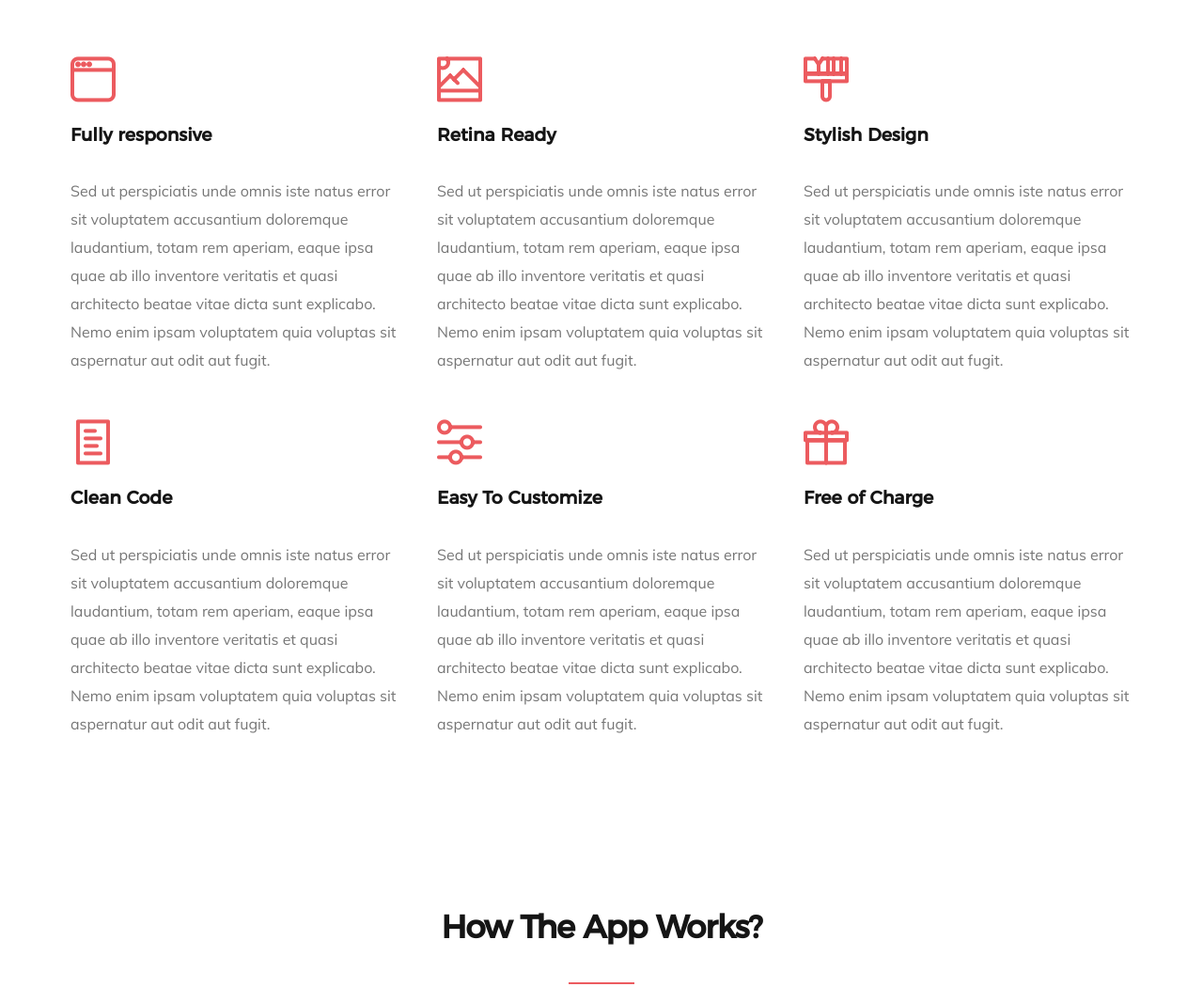
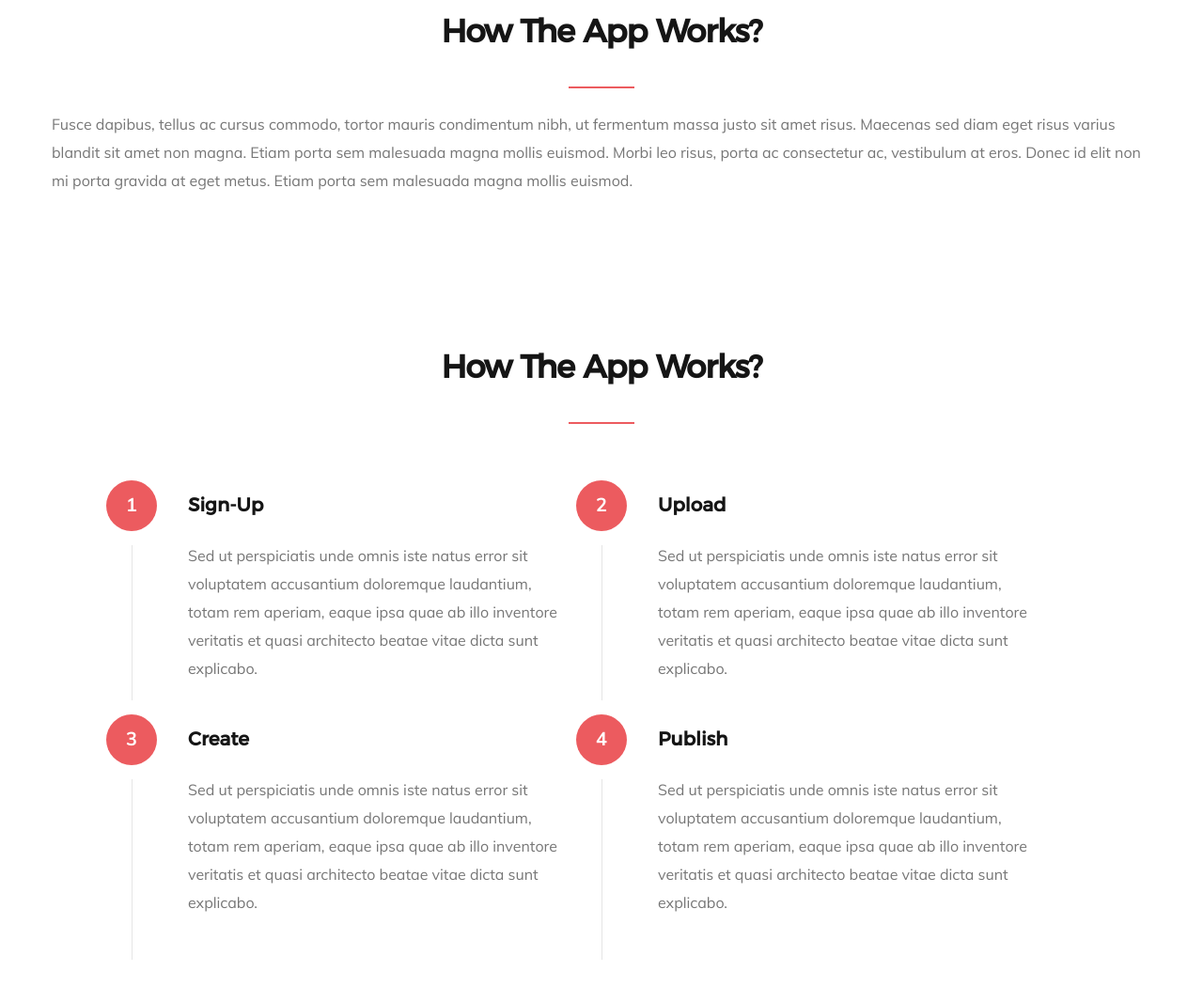
Before and after one commit to cas-breedveld/case-study, a plain HTML site: page Dazzle10/index.html in a window 1280 px wide. Shown: the part 1300-2350 px from the top of the page at 94% size. Drawn offline with Linux system fonts and the light colour scheme; files whose address does not match are found by name.

Commit message:
Update index.html
About features weg gehaald

```diff
--- a/Dazzle10/index.html
+++ b/Dazzle10/index.html
@@ -132,111 +132,7 @@
 
         <section id="research">
 
-            <div class="row about-features">
 
-                <div class="features-list block-1-3 block-m-1-2 block-mob-full group">
-
-                    <div class="bgrid feature" data-aos="fade-up">
-
-                        <span class="icon"><i class="icon-window"></i></span>
-
-                        <div class="service-content">
-
-                            <h3>Fully responsive</h3>
-
-                            <p>Sed ut perspiciatis unde omnis iste natus error sit voluptatem accusantium doloremque laudantium, totam rem aperiam, eaque ipsa quae ab illo inventore veritatis et quasi architecto beatae vitae dicta sunt explicabo. Nemo enim ipsam
-                                voluptatem quia voluptas sit aspernatur aut odit aut fugit.
-                            </p>
-
-                        </div>
-
-                    </div>
-                    <!-- /bgrid -->
-
-                    <div class="bgrid feature" data-aos="fade-up">
-
-                        <span class="icon"><i class="icon-image"></i></span>
-
-                        <div class="service-content">
-                            <h3>Retina Ready</h3>
-
-                            <p>Sed ut perspiciatis unde omnis iste natus error sit voluptatem accusantium doloremque laudantium, totam rem aperiam, eaque ipsa quae ab illo inventore veritatis et quasi architecto beatae vitae dicta sunt explicabo. Nemo enim ipsam
-                                voluptatem quia voluptas sit aspernatur aut odit aut fugit.
-                            </p>
-
-
-                        </div>
-
-                    </div>
-                    <!-- /bgrid -->
-
-                    <div class="bgrid feature" data-aos="fade-up">
-
-                        <span class="icon"><i class="icon-paint-brush"></i></span>
-
-                        <div class="service-content">
-                            <h3>Stylish Design</h3>
-
-                            <p>Sed ut perspiciatis unde omnis iste natus error sit voluptatem accusantium doloremque laudantium, totam rem aperiam, eaque ipsa quae ab illo inventore veritatis et quasi architecto beatae vitae dicta sunt explicabo. Nemo enim ipsam
-                                voluptatem quia voluptas sit aspernatur aut odit aut fugit.
-                            </p>
-
-                        </div>
-
-                    </div>
-                    <!-- /bgrid -->
-
-                    <div class="bgrid feature" data-aos="fade-up">
-
-                        <span class="icon"><i class="icon-file"></i></span>
-
-                        <div class="service-content">
-                            <h3>Clean Code</h3>
-
-                            <p>Sed ut perspiciatis unde omnis iste natus error sit voluptatem accusantium doloremque laudantium, totam rem aperiam, eaque ipsa quae ab illo inventore veritatis et quasi architecto beatae vitae dicta sunt explicabo. Nemo enim ipsam
-                                voluptatem quia voluptas sit aspernatur aut odit aut fugit.
-                            </p>
-
-                        </div>
-
-                    </div>
-                    <!-- /bgrid -->
-
-                    <div class="bgrid feature" data-aos="fade-up">
-
-                        <span class="icon"><i class="icon-sliders"></i></span>
-
-                        <div class="service-content">
-                            <h3>Easy To Customize</h3>
-
-                            <p>Sed ut perspiciatis unde omnis iste natus error sit voluptatem accusantium doloremque laudantium, totam rem aperiam, eaque ipsa quae ab illo inventore veritatis et quasi architecto beatae vitae dicta sunt explicabo. Nemo enim ipsam
-                                voluptatem quia voluptas sit aspernatur aut odit aut fugit.
-                            </p>
-                        </div>
-
-                    </div>
-                    <!-- /bgrid -->
-
-                    <div class="bgrid feature" data-aos="fade-up">
-
-                        <span class="icon"><i class="icon-gift"></i></span>
-
-                        <div class="service-content">
-                            <h3>Free of Charge</h3>
-
-                            <p>Sed ut perspiciatis unde omnis iste natus error sit voluptatem accusantium doloremque laudantium, totam rem aperiam, eaque ipsa quae ab illo inventore veritatis et quasi architecto beatae vitae dicta sunt explicabo. Nemo enim ipsam
-                                voluptatem quia voluptas sit aspernatur aut odit aut fugit.
-                            </p>
-
-                        </div>
-
-                    </div>
-                    <!-- /bgrid -->
-
-                </div>
-                <!-- end features-list -->
-
-            </div>
 
         </section>
         <!-- end about-features -->
```
